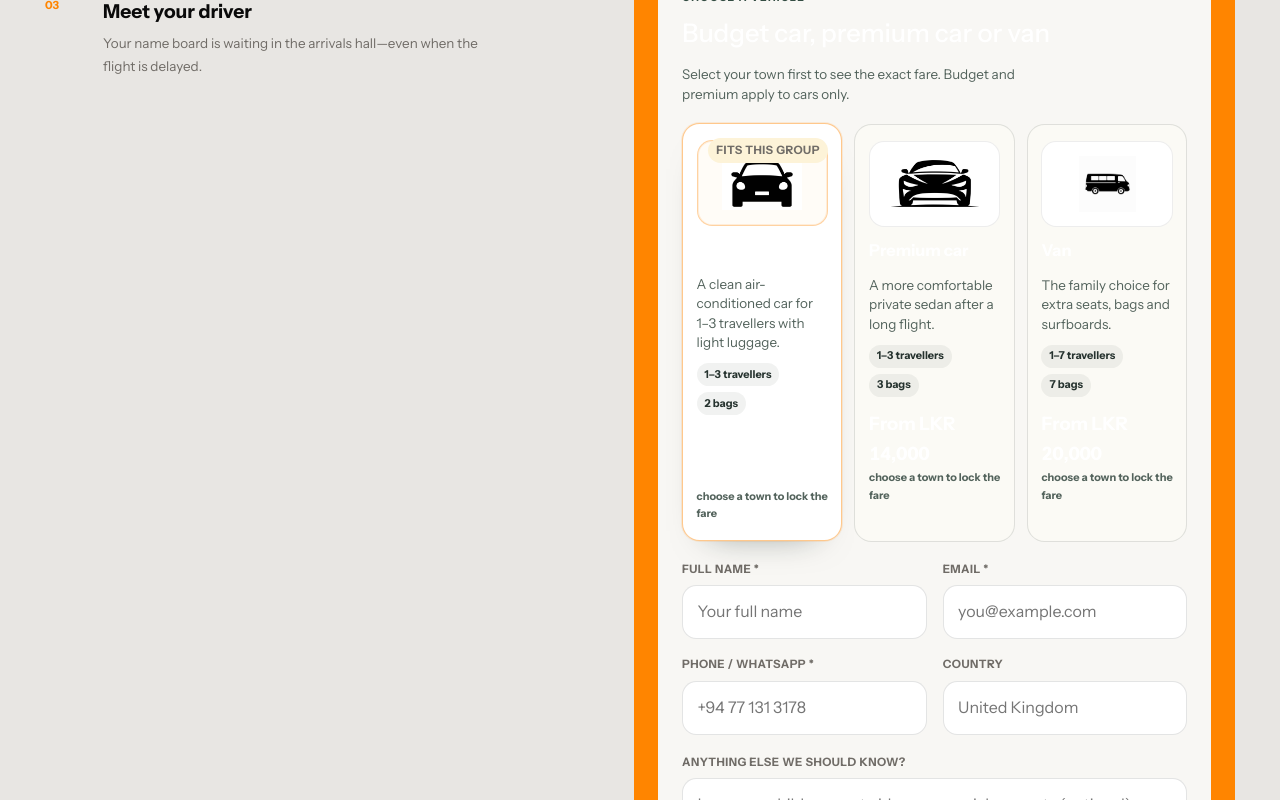
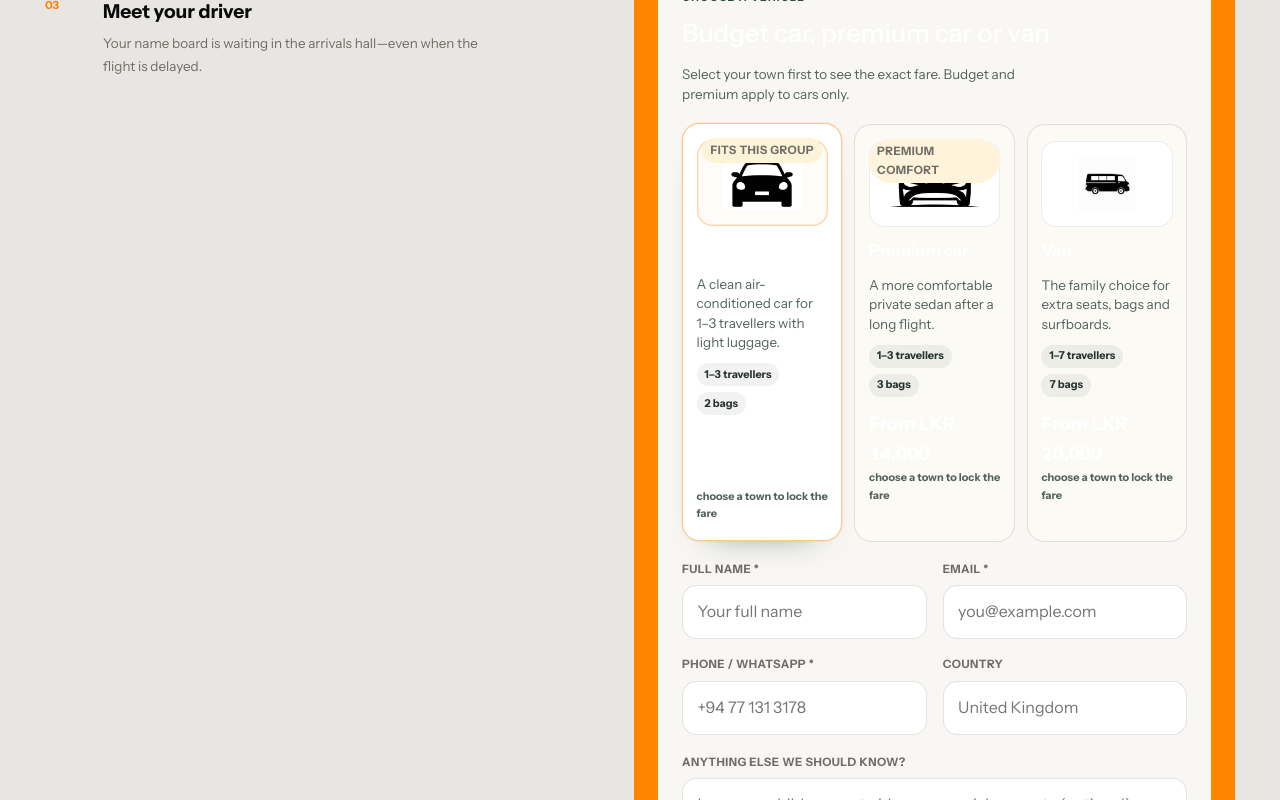
Before and after one commit to LahiruHarshana/GH-tours-and-bike-rental, a Next.js app: page /airport-hire in a window 1280 px wide. Shown: the part 1740-2540 px from the top of the page. Built offline with nearby package versions, Linux system fonts and the light colour scheme; no server answers; the database is empty.

Commit message:
Add a Premium comfort badge to market the premium car option.
Co-authored-by: Cursor <cursoragent@cursor.com>

```diff
--- a/src/app/styles/18-airport-vehicles.css
+++ b/src/app/styles/18-airport-vehicles.css
@@ -123,11 +123,16 @@
 }
 
 .vehicle-option__badge,
+.vehicle-gallery__badge,
 .vehicle-gallery__card em {
   position: absolute;
   z-index: 2;
   top: .85rem;
   right: .85rem;
+  left: .85rem;
+  width: fit-content;
+  max-width: calc(100% - 1.7rem);
+  margin-inline: auto;
   padding: .22rem .5rem;
   border-radius: 999px;
   background: var(--sun-100);
@@ -137,6 +142,12 @@
   font-weight: 800;
   letter-spacing: .04em;
   text-transform: uppercase;
+}
+
+.vehicle-option__badge--premium,
+.vehicle-gallery__badge--premium {
+  background: rgb(255 243 220);
+  color: #8a4d00;
 }
 
 .vehicle-option--budget {
--- a/src/components/booking/AirportVehiclePicker.tsx
+++ b/src/components/booking/AirportVehiclePicker.tsx
@@ -82,7 +82,12 @@ export function AirportVehiclePicker({
               <span className={`vehicle-option__icon vehicle-option__icon--${taxi.id}`} aria-hidden="true">
                 <AirportTaxiIcon id={taxi.id} />
               </span>
-              {suggested.id === taxi.id && fits && <span className="vehicle-option__badge">Fits this group</span>}
+              {taxi.marketingBadge && fits && (
+                <span className="vehicle-option__badge vehicle-option__badge--premium">{taxi.marketingBadge}</span>
+              )}
+              {suggested.id === taxi.id && fits && !taxi.marketingBadge && (
+                <span className="vehicle-option__badge">Fits this group</span>
+              )}
               <strong>{taxi.label}</strong>
               <p>{taxi.shortDescription}</p>
               <ul>
--- a/src/components/public/collections/AirportVehicleGallery.tsx
+++ b/src/components/public/collections/AirportVehicleGallery.tsx
@@ -7,6 +7,7 @@ export function AirportVehicleGallery() {
     <div className="vehicle-gallery vehicle-gallery--taxi">
       {AIRPORT_TAXI_TYPES.map((taxi) => (
         <article className="vehicle-gallery__card vehicle-gallery__card--icon" id={`taxi-${taxi.id}`} key={taxi.id}>
+          {taxi.marketingBadge && <em className="vehicle-gallery__badge vehicle-gallery__badge--premium">{taxi.marketingBadge}</em>}
           <span className="vehicle-gallery__icon" aria-hidden="true">
             <AirportTaxiIcon id={taxi.id} />
           </span>
--- a/src/lib/airport-vehicles.ts
+++ b/src/lib/airport-vehicles.ts
@@ -97,6 +97,7 @@ export const AIRPORT_TAXI_TYPES: AirportTaxiType[] = [
     shortDescription: "A more comfortable private sedan after a long flight.",
     features: ["Premium interior", "Bottled water", "Name board pickup", "3 bags"],
     capacity: "1–3 travellers",
+    marketingBadge: "Premium comfort",
   },
   {
     id: "van",
--- a/src/types/index.ts
+++ b/src/types/index.ts
@@ -41,6 +41,7 @@ export type AirportTaxiType = {
   shortDescription: string;
   features: string[];
   capacity: string;
+  marketingBadge?: string;
 };
 
 export type AirportDestination = {
```
